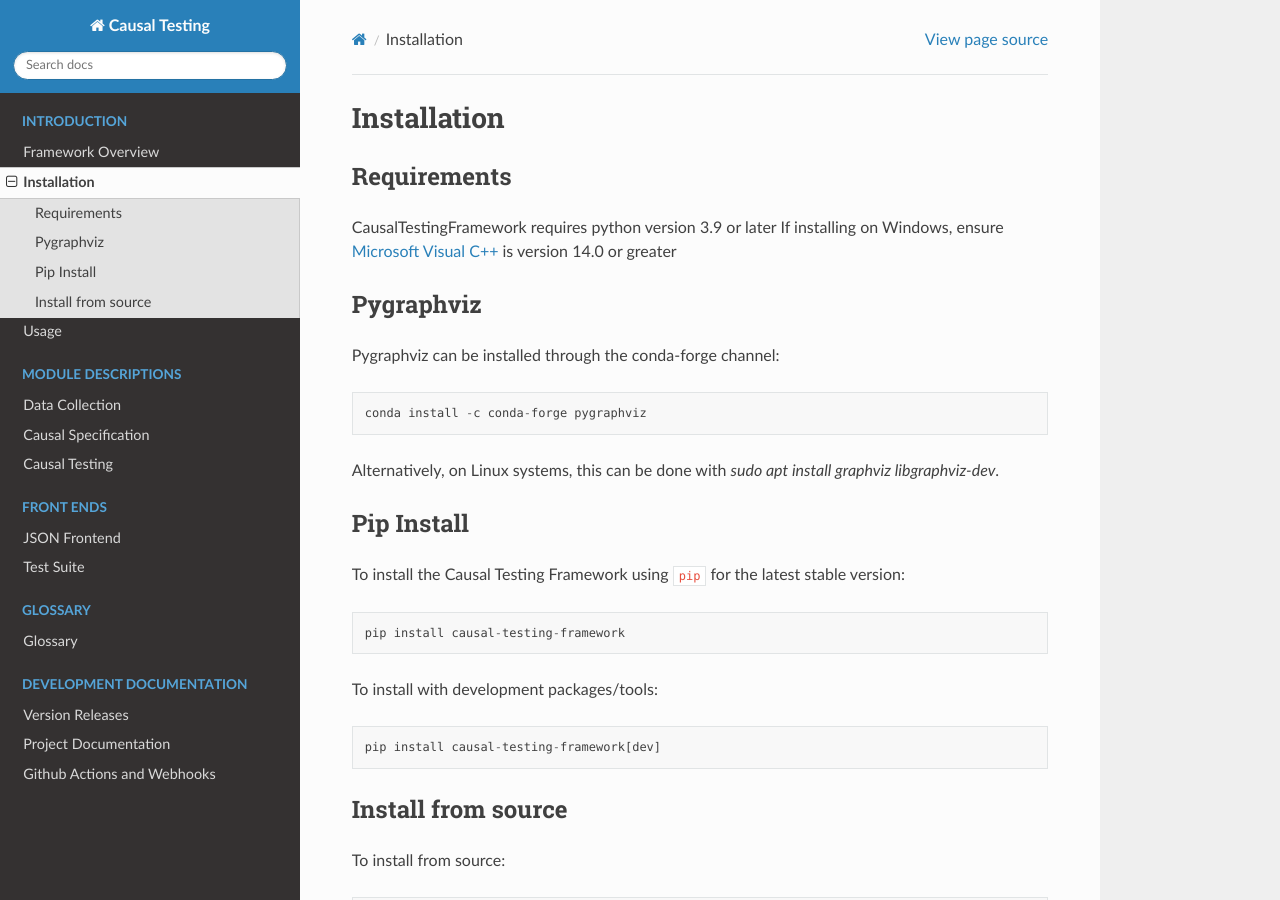
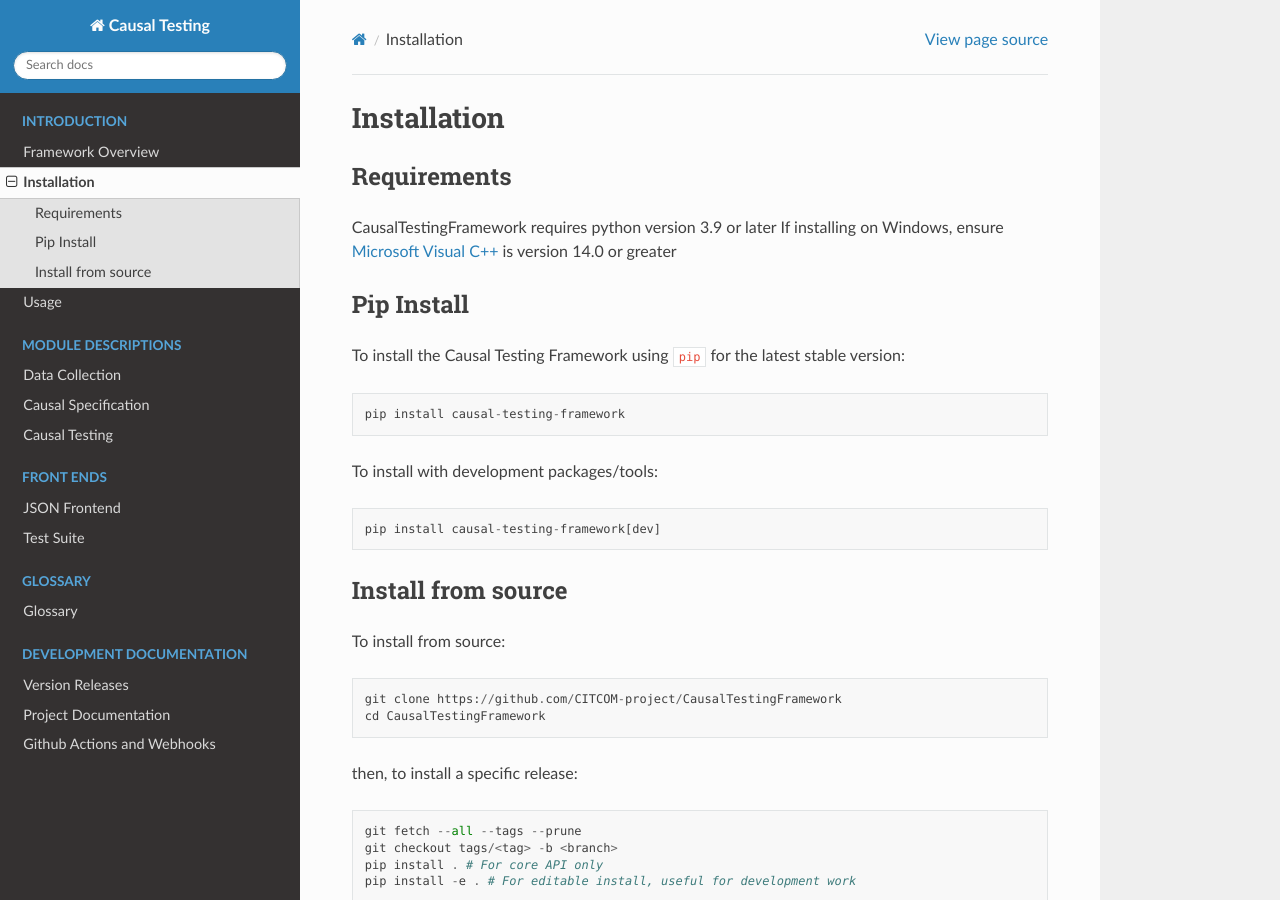
Before and after one commit to CITCOM-project/CausalTestingFramework, a Sphinx documentation site: the page built from docs/source/installation.rst, in a window 1280 px wide and 900 px high. Built offline with Sphinx 7.4.7 and the Read the Docs theme 2.0.0, drawn with Linux system fonts in a browser that asks for light colours; pages that are not in the unit, such as notebooks, are missing from menus.

Commit message:
Remove pygraphviz from docs

```diff
--- a/docs/source/installation.rst
+++ b/docs/source/installation.rst
@@ -5,16 +5,6 @@ Requirements
 ------------
 CausalTestingFramework requires python version 3.9 or later
 If installing on Windows, ensure `Microsoft Visual C++ <https://docs.microsoft.com/en-us/cpp/windows/latest-supported-vc-redist>`_ is version 14.0 or greater
-
-Pygraphviz
-----------
-
-Pygraphviz can be installed through the conda-forge channel::
-
-    conda install -c conda-forge pygraphviz
-
-
-Alternatively, on Linux systems, this can be done with `sudo apt install graphviz libgraphviz-dev`.
 
 Pip Install
 -----------
```
